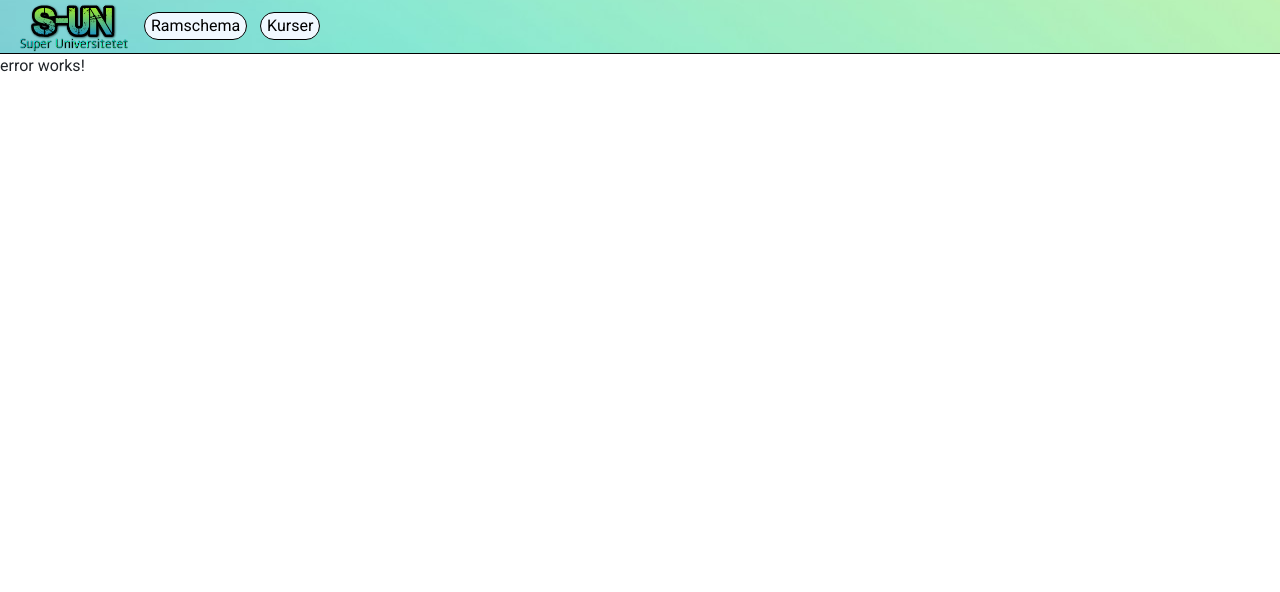
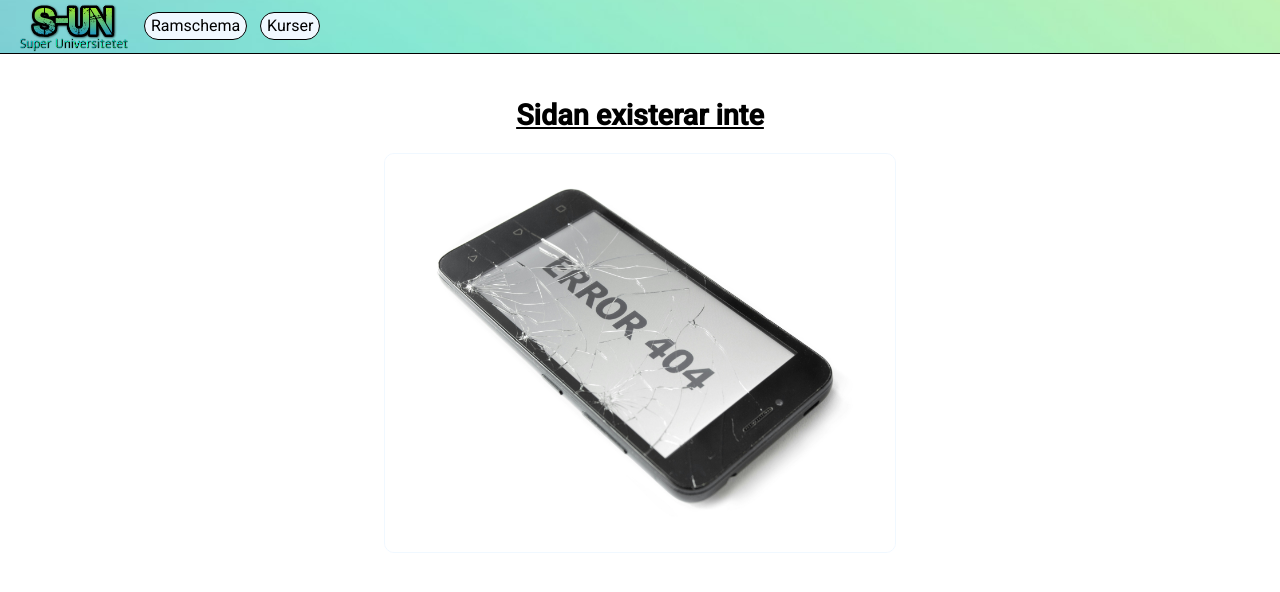
Before and after one commit to osundstrom/angularProjekt, an Angular app: page /404 in a window 1280 px wide. Shown: the top 592 px of the page. Built offline with nearby package versions, Linux system fonts and the light colour scheme.

Commit message:
updated error page, lagt till bilder via typescript idtället.

```diff
--- a/src/app/error/error.component.html
+++ b/src/app/error/error.component.html
@@ -1 +1,9 @@
-<p>error works!</p>
+<div id="errorDiv">
+    <div id="errorText">
+<p>Sidan existerar inte</p>
+    </div>
+    <picture id="imageError404">
+        <img [src]="errorImage" alt="error404">
+    </picture>
+
+</div>
--- a/src/app/error/error.component.scss
+++ b/src/app/error/error.component.scss
@@ -0,0 +1,43 @@
+
+#errorDiv {
+    position: relative;
+    width: 100vw;
+
+    #errorText{
+        z-index: 1;
+        text-align: center;
+        position: relative;
+        p{
+            font-weight: 900;
+            font-size: 180%;
+            color: rgb(0, 0, 0);
+            text-decoration: underline;
+            margin-top: 5vh;
+
+        }
+
+    }
+
+    #imageError404{
+        margin: 0 auto;
+        position: relative;
+        width: 100vw;
+        display: flex;
+        justify-content: center;
+        align-items: center;
+
+        img{
+            position: relative;
+            z-index: -1;
+            object-position: center;
+            width: fit-content;
+            height: 50vh;
+            border: 1px solid aliceblue;
+            border-radius: 10px;
+
+
+        }
+
+    }
+
+}
--- a/src/app/error/error.component.ts
+++ b/src/app/error/error.component.ts
@@ -9,5 +9,5 @@
   styleUrl: './error.component.scss'
 })
 export class ErrorComponent {
-
+  errorImage: string = "/assets/images/errorPhone.jpg";
 }
--- a/src/app/nav/nav.component.html
+++ b/src/app/nav/nav.component.html
@@ -3,7 +3,7 @@
 
 
     <ul>
-        <a routerLink="/ramschema"><img src="/assets/images/logoUni.png" alt="Logo"></a>
+        <a routerLink="/ramschema"><img [src]="logoUni" alt="Logo"></a>
         <li><button routerLink="/ramschema">Ramschema</button></li>
         <li><button routerLink="/kurser">Kurser</button></li>
 
--- a/src/app/nav/nav.component.ts
+++ b/src/app/nav/nav.component.ts
@@ -9,5 +9,5 @@
   styleUrl: './nav.component.scss'
 })
 export class NavComponent {
-
+  logoUni: string = "/assets/images/logoUni.png";
 }
```
Also changed, not shown: src/assets/images/errorPhone.jpg (added).
